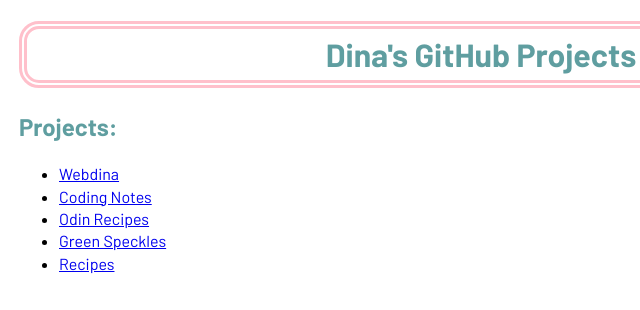
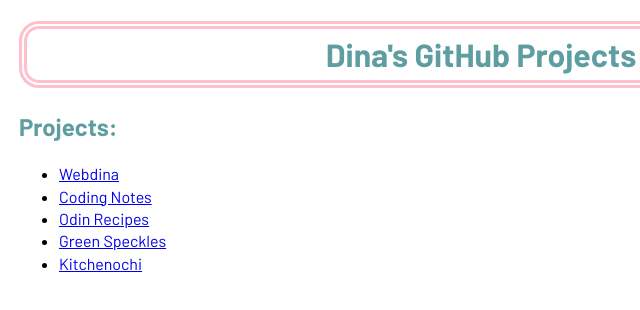
Before and after one commit to dinarosita/dinarosita.github.io, a plain HTML site: page index.html in a window 1280 px wide. Shown: the full height of the page, 159-799 px from the left. Drawn offline with Linux system fonts and the light colour scheme.

Commit message:
Change repo name recipes to kitchenochi

```diff
--- a/index.html
+++ b/index.html
@@ -20,7 +20,7 @@
                 <li><a href="./codingnotes">Coding Notes</a></li>
                 <li><a href="./odin-recipes">Odin Recipes</a></li>
                 <li><a href="./greenspeckles">Green Speckles</a></li>
-                <li><a href="./recipes">Recipes</a></li>
+                <li><a href="./kitchenochi">Kitchenochi</a></li>
             </ul>
         </div>
 
```
